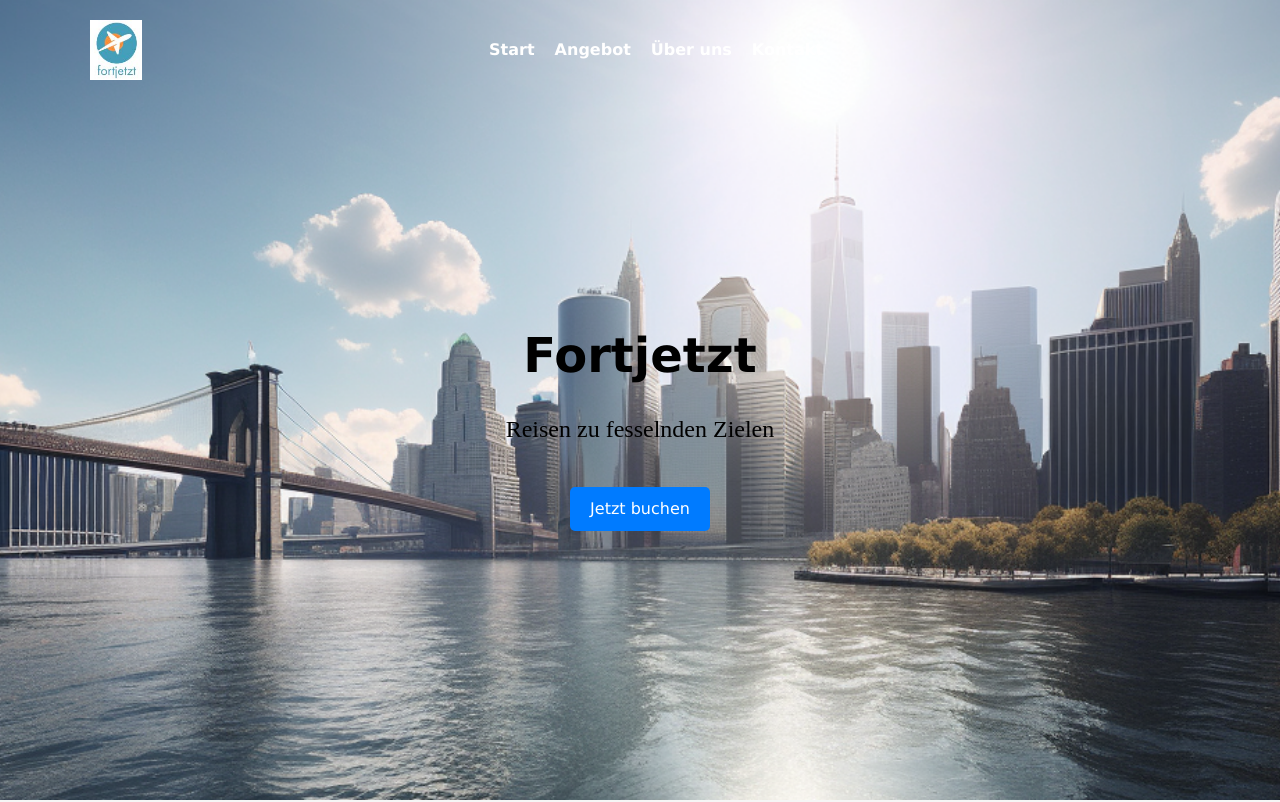
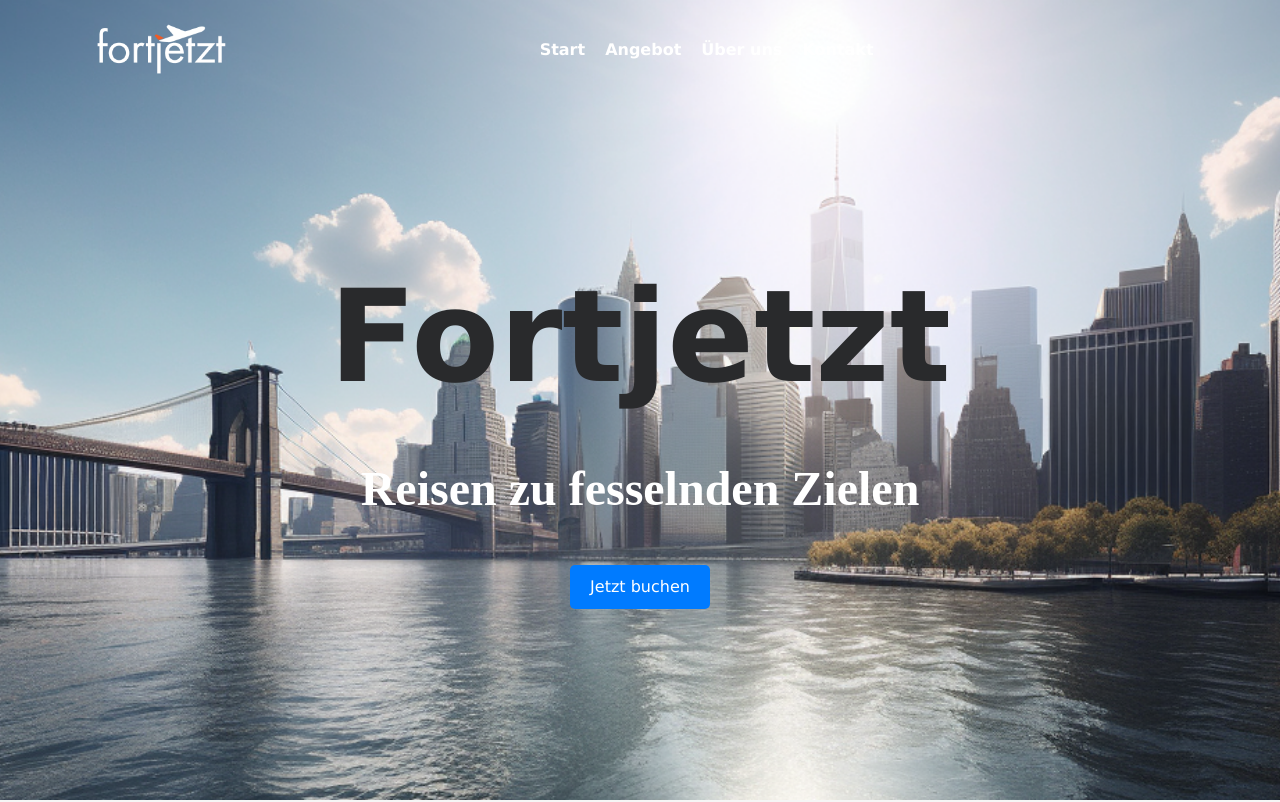
Before and after one commit to afagh97/Fortjetzt-gpt, a plain HTML site: page Fortjetzt/Städtereisen.html in a window 1280 px wide. Shown: the top 802 px of the page. Drawn offline with Linux system fonts and the light colour scheme.

Commit message:
Add files via upload

```diff
--- a/Fortjetzt/Städtereisen.html
+++ b/Fortjetzt/Städtereisen.html
@@ -11,7 +11,7 @@
   <body>
     <header class="city">
       <nav>
-        <img src="images/Logo.jpg" alt="Travel Agency Logo">
+        <img src="images/logo2.png" alt="Travel Agency Logo">
         <ul>
           <li><a href="index.html">Start</a></li>
 
@@ -39,7 +39,7 @@
       </nav>
       <div class="hero">
         <h1>Fortjetzt</h1>
-        <p>Reisen zu fesselnden Zielen</p>
+        <p class="citytitle2">Reisen zu fesselnden Zielen</p>
         <a href="#" class="btn">Jetzt buchen</a>
       </div>
     </header>
@@ -71,7 +71,7 @@
         </div>
       </section>
       <section id="contact-us" class="contact">
-        <h2>Contact Us</h2>
+        <h2>Kontakt</h2>
         <form action="#" method="post">
           <label for="name">Name</label>
           <input type="text" id="name" name="name" required>
--- a/Fortjetzt/style.css
+++ b/Fortjetzt/style.css
@@ -75,13 +75,14 @@
   }
 
   .hero h1 {
-    font-size: 3rem;
+    font-size: 8rem;
     margin-bottom: 20px;
   }
 
   .hero p {
-    font-size: 1.5rem;
+    font-size: 3rem;
     margin-bottom: 40px;
+    font-weight: bold;
   }
 
 
@@ -299,7 +300,7 @@
   background-image: url("images/cityheader.png");
     background-size: cover;
     background-position: center;
-    color: #000000;
+    color: #292a2c;
     display: flex;
     flex-direction: column;
     align-items: center;
@@ -326,7 +327,7 @@
   background-image: url("images/eventheader.png");
     background-size: cover;
     background-position: center;
-    color: #180e05;
+    color: #ffffff;
     display: flex;
     flex-direction: column;
     align-items: center;
@@ -493,3 +494,8 @@ footer {
 p{
   font-family: 'Times New Roman', Times, serif;
 }
+
+
+.citytitle2{
+  color: #ffffff;
+}
```
Also changed, not shown: Fortjetzt/EventTravel.html (+1 -1 lines), Fortjetzt/RegionalTours.html (+2 -2 lines), Fortjetzt/WinterTravel.html (+2 -2 lines), Fortjetzt/index.html (+3 -3 lines), Fortjetzt/Images/Logo.png (added), Fortjetzt/Images/logo2.png (added).
